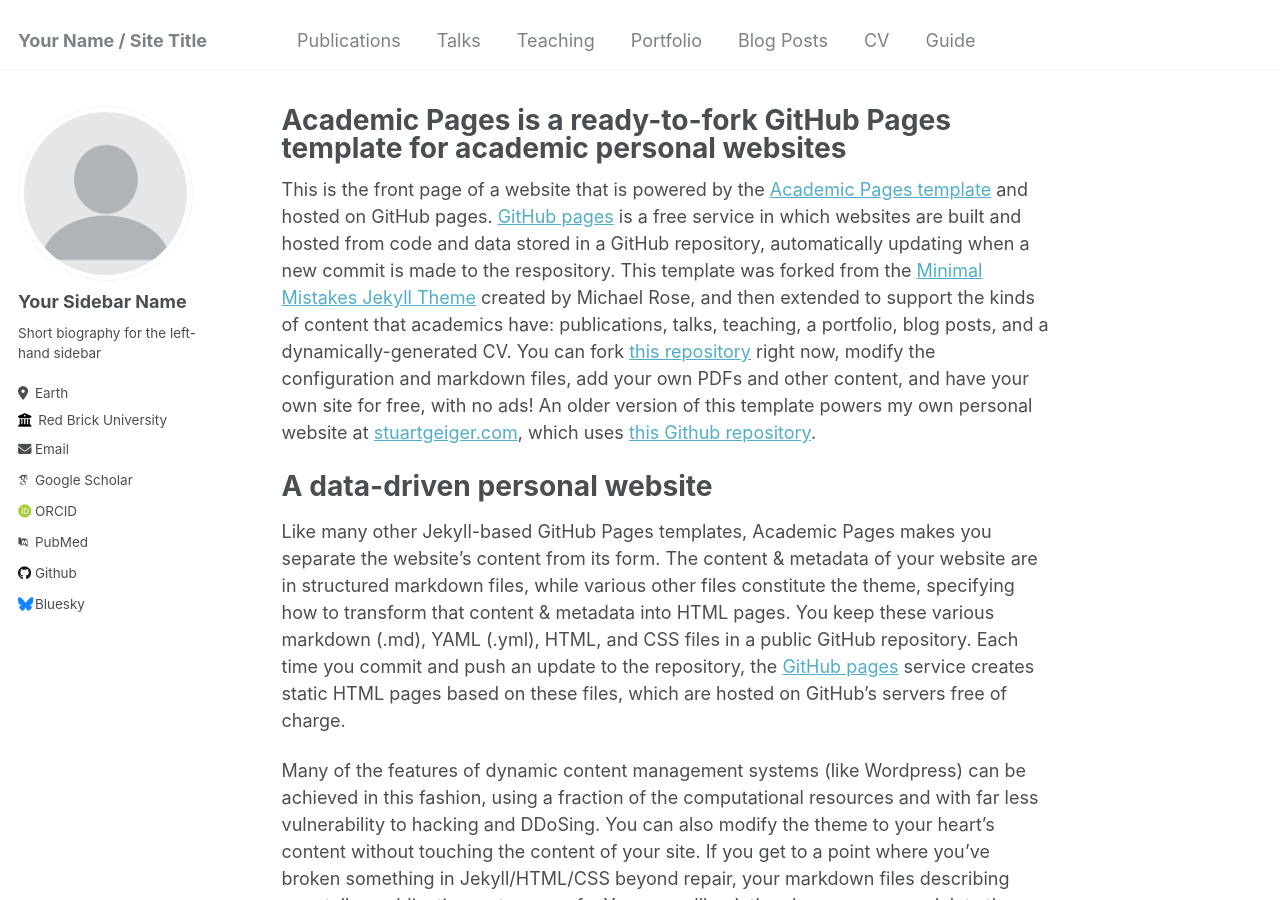
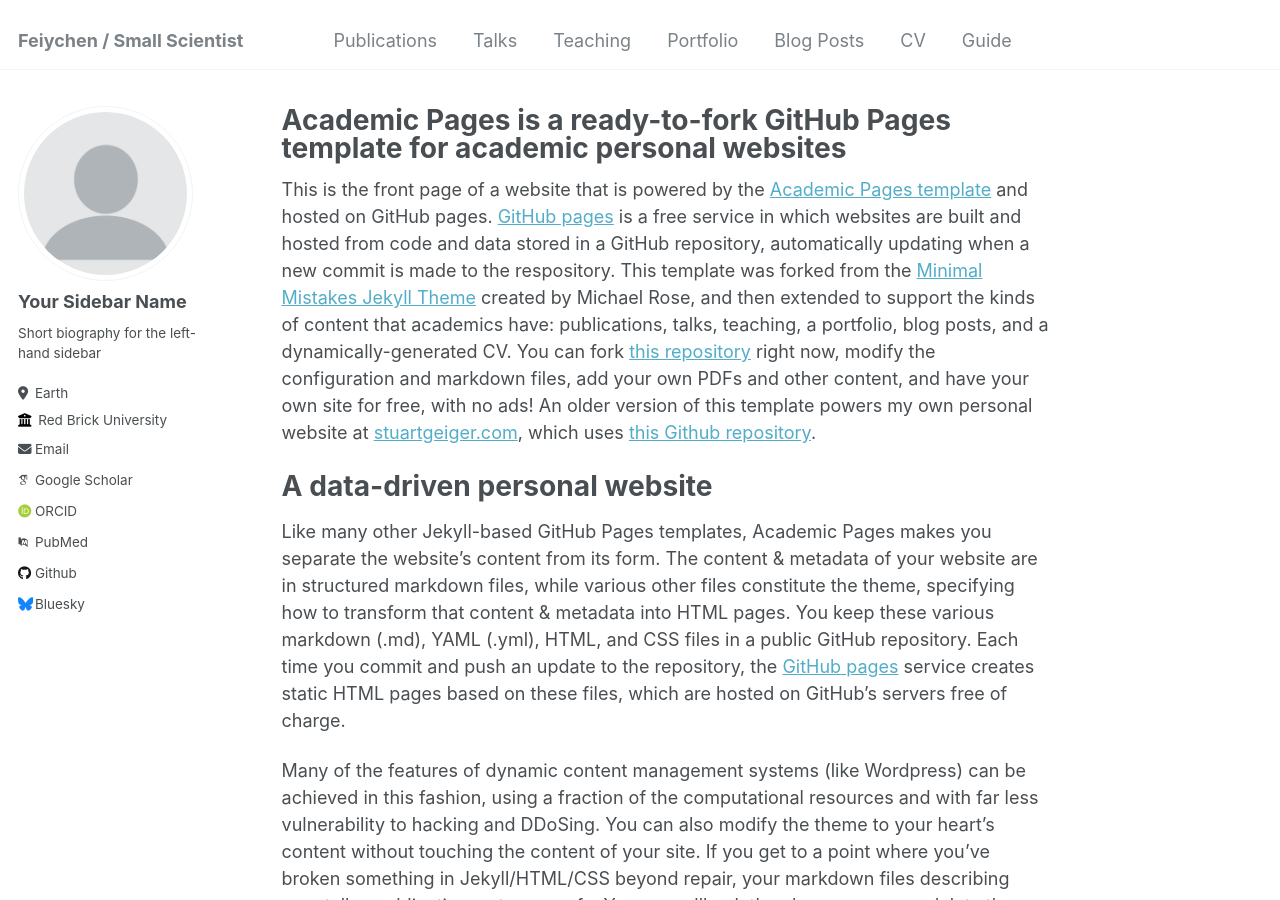
Before and after one commit to smallscientist1/test.github.io, a Jekyll site: the page built from _pages/about.md, in a window 1280 px wide and 900 px high. Built offline with Jekyll 4.4.1, drawn with Linux system fonts in a browser that asks for light colours; some web fonts are replaced.

Commit message:
Update _config.yml

```diff
--- a/_config.yml
+++ b/_config.yml
@@ -8,12 +8,12 @@
 
 # Basic Site Settings
 locale                   : "en-US"
-title                    : "Your Name / Site Title"
+title                    : "Feiychen / Small Scientist"
 title_separator          : "-"
 name                     : &name "Your Name"
 description              : &description "personal description"
-url                      : https://academicpages.github.io # the base hostname & protocol for your site e.g. "https://mmistakes.github.io"
-baseurl                  : "" # the subpath of your site, e.g. "/blog"
+url                      : https://smallscientist1.github.io # the base hostname & protocol for your site e.g. "https://mmistakes.github.io"
+baseurl                  : "/test.github.io" # the subpath of your site, e.g. "/blog"
 repository               : "academicpages/academicpages.github.io"
 
 # Site Author - The following control what appear as part of the author content on the side bar.
```
